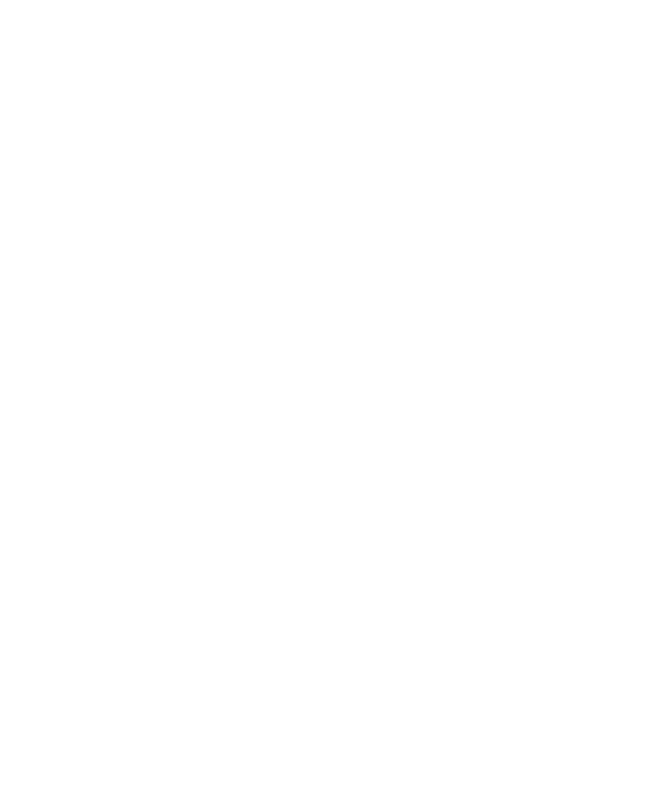
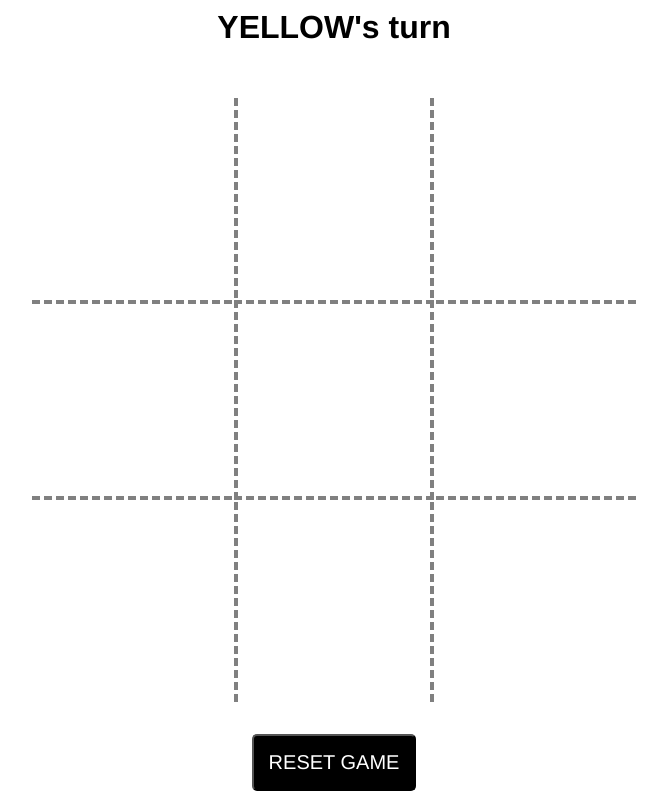
Before and after one commit to zeegrant/tic-tac-toe, a plain HTML site: page index.html in a window 1280 px wide. Shown: the whole page, without its empty margins (306-973 px from the left). Drawn offline with Linux system fonts and the light colour scheme.

Commit message:
Add tic tac toe game

```diff
--- a/css/main.css
+++ b/css/main.css
@@ -1 +1,58 @@
-console.log('js is connected')
+html, body {
+    height: 100vh;
+    margin: 0;
+  }
+
+  * {
+    box-sizing: border-box;
+    font-family: helvetica;
+  }
+
+  body {
+    display: flex;
+    flex-direction: column;
+    justify-content: center;
+    align-items: center;
+  }
+
+  h1 {
+    margin-top: 0;
+    margin-bottom: 50px;
+  }
+
+  td {
+    height: 200px;
+    width: 200px;
+  }
+
+  td div {
+    margin: 0 auto;
+    height: 50px;
+    width: 50px;
+    border-radius: 50%;
+    pointer-events: none;
+  }
+
+  tr td:nth-child(2) {
+    border-left: 4px dashed grey;
+    border-right: 4px dashed grey;
+  }
+
+  tr:nth-child(2) td {
+    border-top: 4px dashed grey;
+    border-bottom: 4px dashed grey;
+  }
+
+  button {
+    margin-top: 30px;
+    padding: 15px;
+    background-color: black;
+    color: white;
+    border-radius: 5px;
+    font-size: 20px;
+  }
+
+  button:hover {
+    background-color: white;
+    color: black;
+  }
--- a/index.html
+++ b/index.html
@@ -4,11 +4,31 @@
     <meta charset="UTF-8">
     <meta http-equiv="X-UA-Compatible" content="IE=edge">
     <meta name="viewport" content="width=device-width, initial-scale=1.0">
-    <title>tic-tac-toe</title>
-    <link rel="stylesheet" href="css./main.css">
-    <script defer src=""
+    <title>Tic Tac Toe</title>
+    <link rel="stylesheet" href="css/main.css">
+    <script defer src="js/main.js"></script>
 </head>
 <body>
-  <h1>tic-tac-toe</h1>
+    <h1></h1>
+    <table>
+        <tbody>
+            <tr>
+                <td id="sq0"></td>
+                <td id="sq1"></td>
+                <td id="sq2"></td>
+            </tr>
+            <tr>
+                <td id="sq3"></td>
+                <td id="sq4"></td>
+                <td id="sq5"></td>
+            </tr>
+            <tr>
+                <td id="sq6"></td>
+                <td id="sq7"></td>
+                <td id="sq8"></td>
+            </tr>
+        </tbody>
+    </table>
+    <button>RESET GAME</button>
 </body>
 </html>
--- a/js/main.js
+++ b/js/main.js
@@ -0,0 +1,98 @@
+/*----- constants -----*/
+const players = {
+    '1': 'yellow',
+    '-1': 'black'
+}
+
+const winCombos = [
+    [0, 1, 2],
+    [3, 4, 5],
+    [6, 7, 8],
+    [0, 3, 6],
+    [1, 4, 7],
+    [2, 5, 8],
+    [0, 4, 8],
+    [2, 4, 6]
+]
+
+
+/*----- app's state (variables) -----*/
+let board, turn, winner // score
+
+// const board = [
+//     [null, null, null],
+//     [null, null, null],
+//     [null, null, null]
+// ]
+
+
+/*----- cached element references -----*/
+const tbodyEl = document.querySelector('tbody')
+const h1El = document.querySelector('h1')
+const buttonEl = document.querySelector('button')
+
+
+/*----- event listeners -----*/
+tbodyEl.addEventListener('click', function (e) {
+    console.log(e.target.id)
+    const idx = e.target.id[2]
+    if (!board[idx] && !winner) {
+        board[idx] = turn
+        checkWin()
+        changeTurn()
+        render()
+    }
+
+})
+
+buttonEl.addEventListener('click', function (e) {
+    init()
+})
+
+
+/*----- functions -----*/
+function init() {
+    board = [null, null, null, null, null, null, null, null, null]
+    turn = 1
+    winner = null
+    render()
+}
+
+function render() {
+    if (winner) {
+        h1El.textContent = `${players[winner].toUpperCase()} wins!`
+    } else {
+        h1El.textContent = `${players[turn].toUpperCase()}'s turn`
+    }
+
+    // if (turn === 1) {
+    //     h1El.textContent = "Yellow's turn"
+    // } else {
+    //     h1El.textContent = "Black's turn"
+    // }
+
+    board.forEach(function (square, idx) {
+        const tdEl = document.getElementById('sq' + idx)
+        if (square) {
+            tdEl.innerHTML = `<div style="background: ${players[square]}"></div>`
+        } else {
+            tdEl.innerHTML = ''
+        }
+    })
+
+
+}
+
+function changeTurn() {
+    turn *= -1
+}
+
+function checkWin() {       // [2, 5, 8]
+    winCombos.forEach(function(combo) {
+        if (Math.abs(board[combo[0]] + board[combo[1]] + board[combo[2]]) === 3) {
+            winner = board[combo[0]]
+        }
+    })
+}
+
+init()
```
Also changed, not shown: 1 other file.
